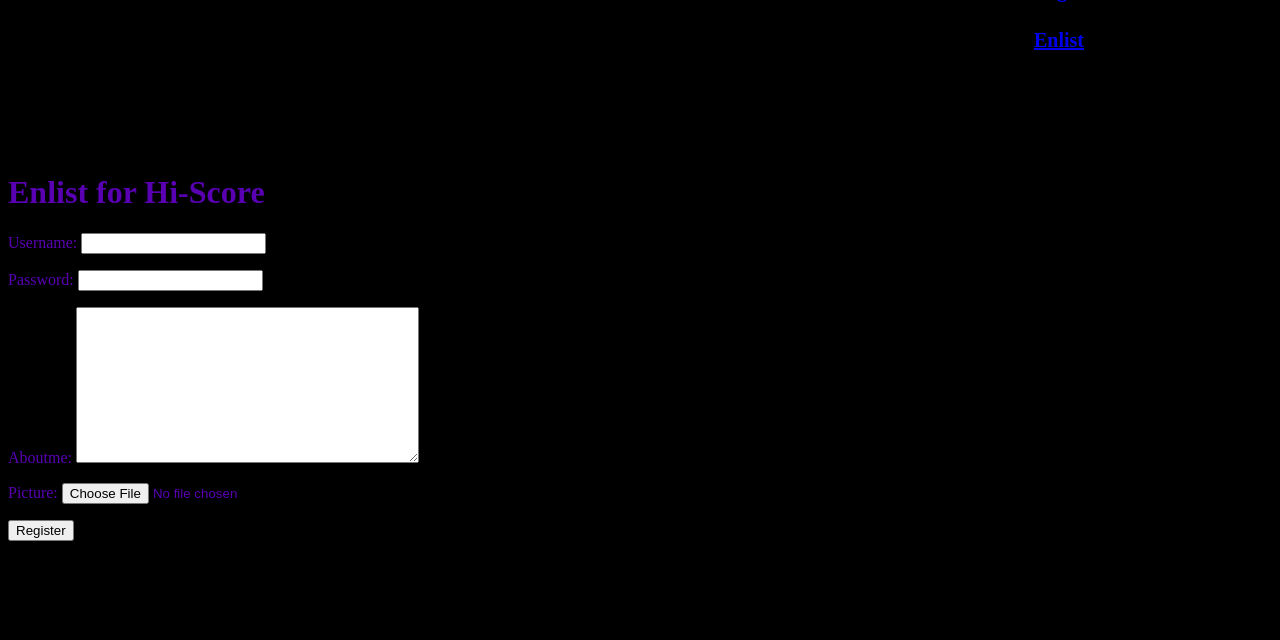
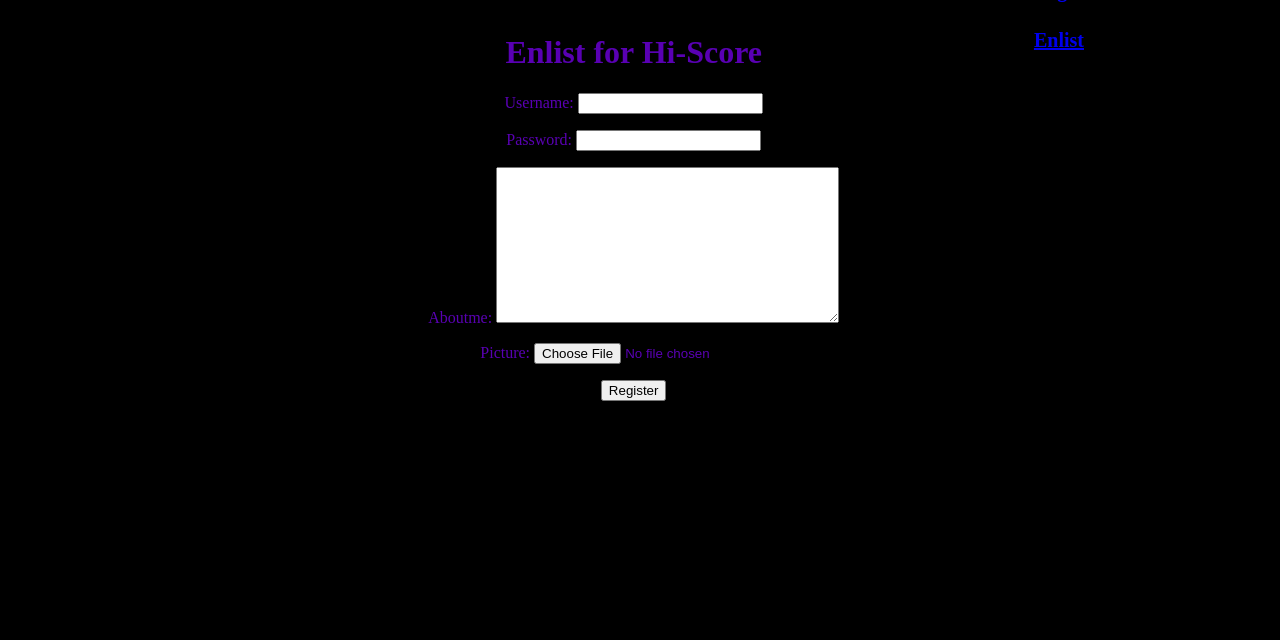
Before and after one commit to Resident-Tofu/hi-score, a Django app: page /hi-score/enlist/ in a window 1280 px wide. Shown: the part 133-773 px from the top of the page. Run offline with Django 3.2, Linux system fonts and the light colour scheme; some web fonts are replaced.

Commit message:
Styled enlist §

```diff
--- a/templates/hi-score/enlist.html
+++ b/templates/hi-score/enlist.html
@@ -6,6 +6,7 @@
 {% endblock %}
 
 {% block body_block %}
+	<div class="welcome">
 	<h1>Enlist for Hi-Score</h1>
 	{% if registered %}
 		<strong>You have enlisted successfully!</strong>
@@ -22,6 +23,7 @@
 
 		<input type="submit" name="submit" value="Register" />
 	</form>
+	</div>
 	{% endif %}
 
 {% endblock %}
```
